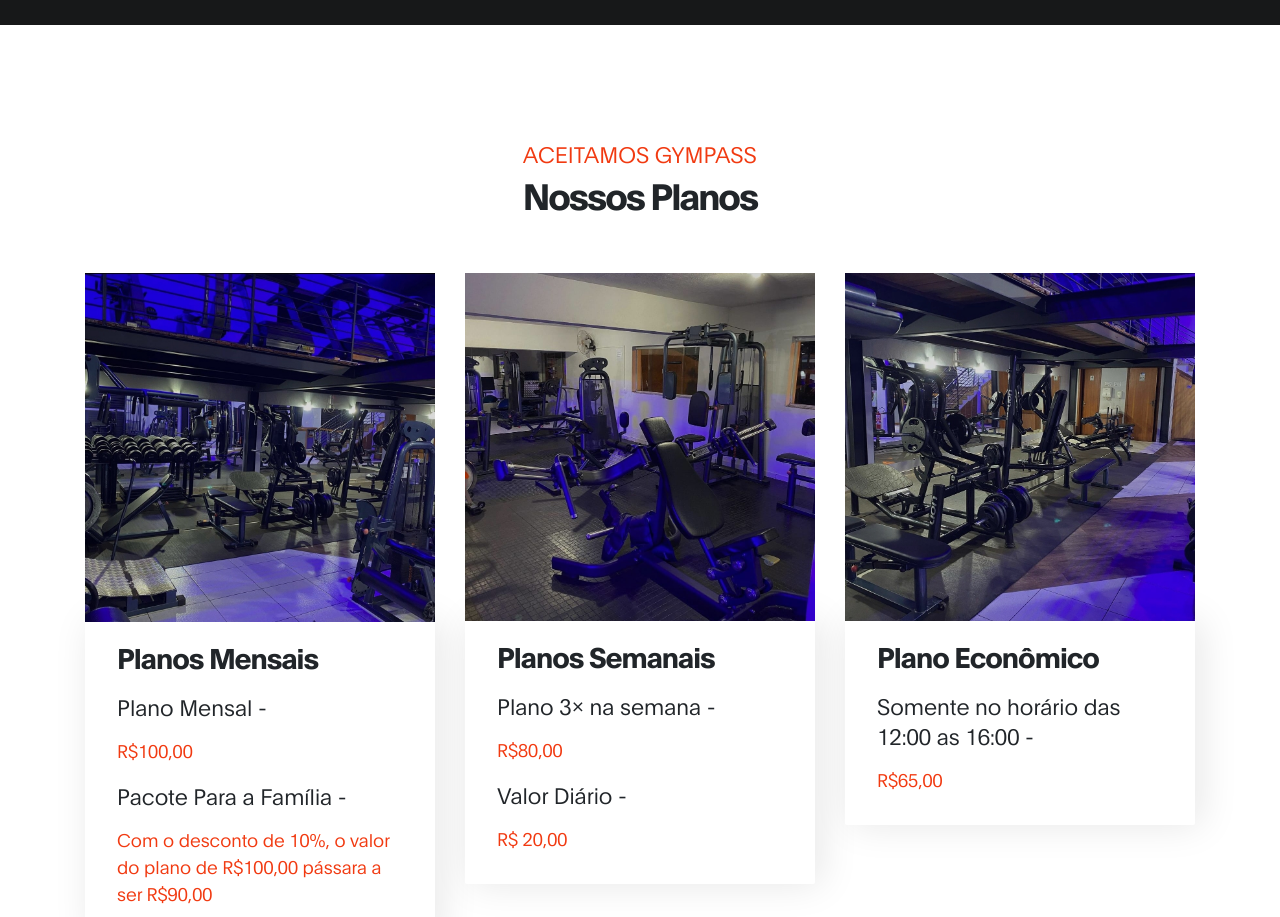
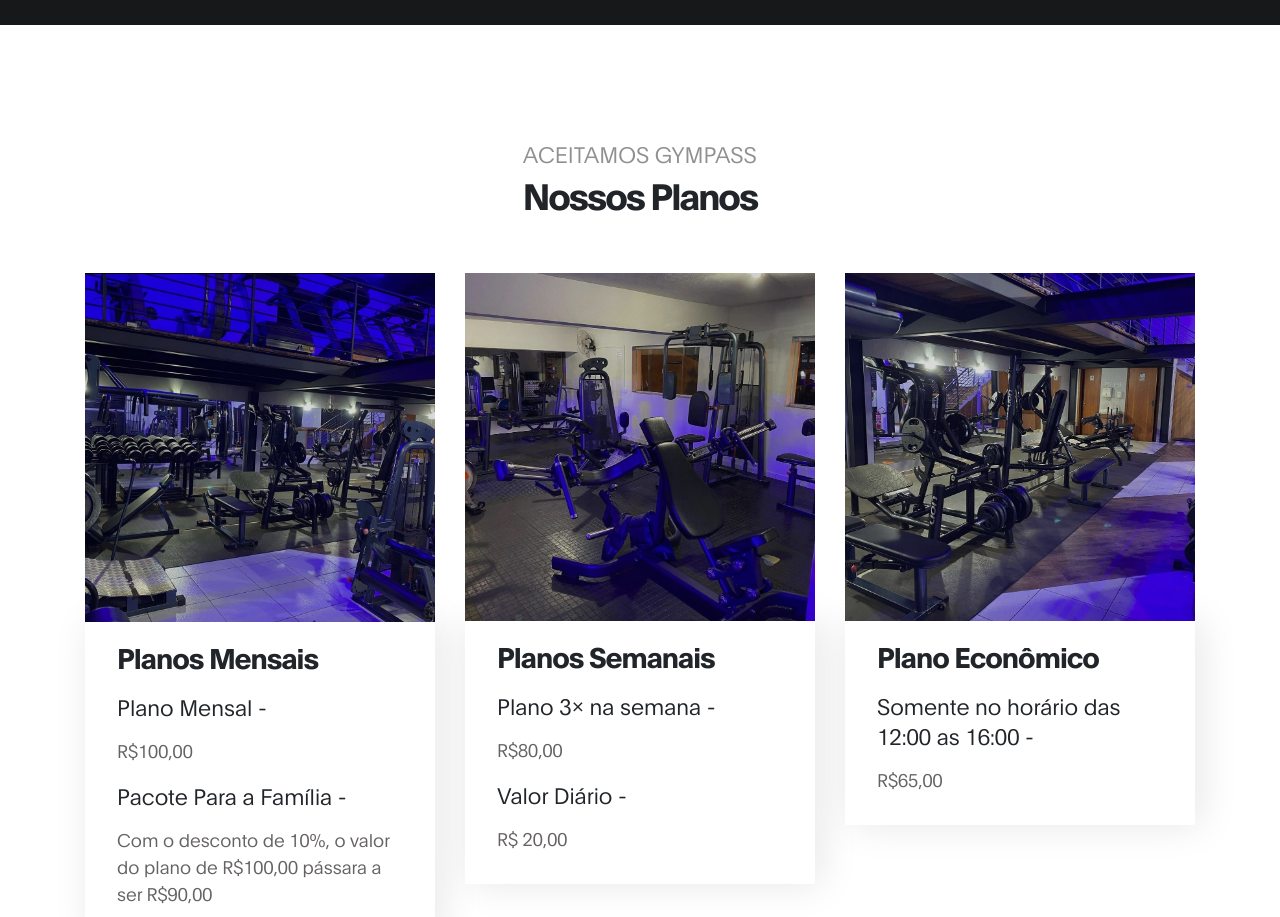
Before and after one commit to Dylucas07/fisiofitness, a plain HTML site: page index.html in a window 1280 px wide. Shown: the part 1300-2217 px from the top of the page. Drawn offline with Linux system fonts and the light colour scheme.

Commit message:
Update tooplate-gymso-style.css

```diff
--- a/css/tooplate-gymso-style.css
+++ b/css/tooplate-gymso-style.css
@@ -410,7 +410,7 @@ https://www.tooplate.com/view/2119-gymso-fitness
   }
 
   #valor{
-    color: #f13a11;
+
   }
 
 
```
